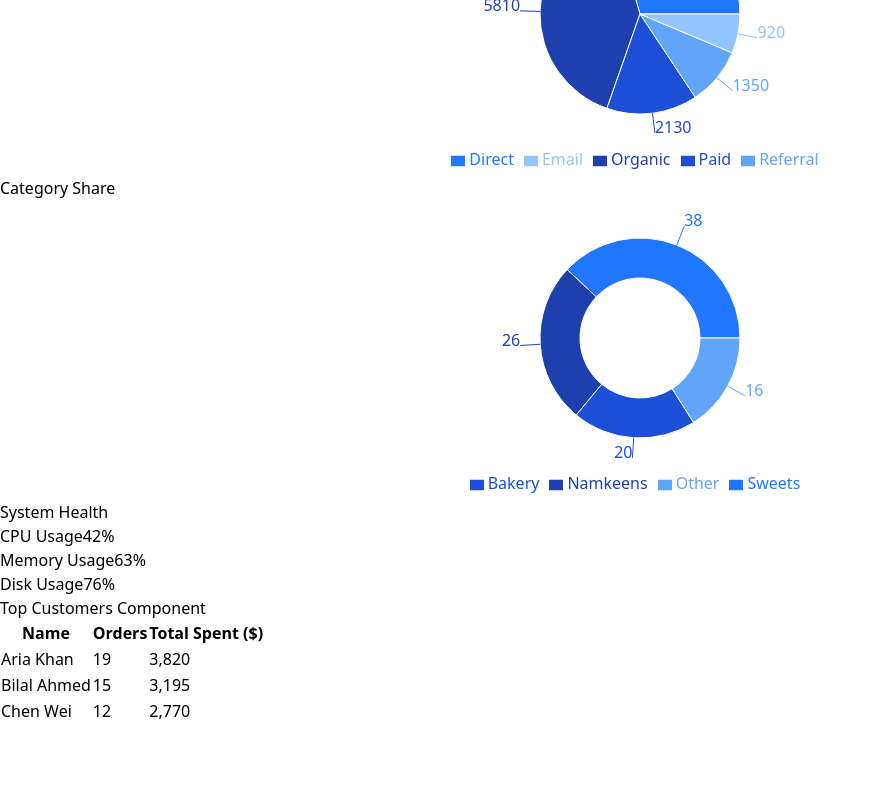
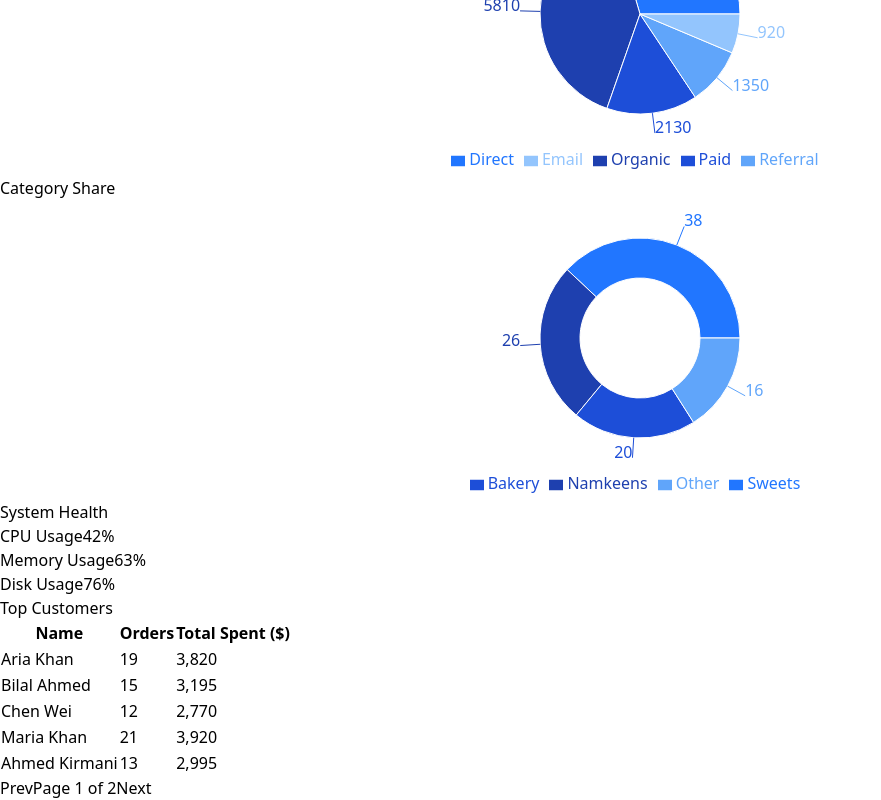
Before and after one commit to baqar-abbas/admin-dashboard, a React (Vite) app: page / in a window 1280 px wide. Shown: the part 914-1714 px from the top of the page, without its empty margins (0-881 px from the left). Before the commit the page ends 1638 px from the top, so only its background shows below. Built offline with nearby package versions, Linux system fonts and the light colour scheme; data requests are answered from the project's data file.

Commit message:
Add pagination logic in the Top customers data

```diff
--- a/db.json
+++ b/db.json
@@ -40,7 +40,14 @@
   "topCustomers": [
     { "id": 1, "name": "Aria Khan", "orders": 19, "spend": 3820 },
     { "id": 2, "name": "Bilal Ahmed", "orders": 15, "spend": 3195 },
-    { "id": 3, "name": "Chen Wei", "orders": 12, "spend": 2770 }
+    { "id": 3, "name": "Chen Wei", "orders": 12, "spend": 2770 },
+    { "id": 4, "name": "Maria Khan", "orders": 21, "spend": 3920 },
+    { "id": 5, "name": "Ahmed Kirmani", "orders": 13, "spend": 2995 },
+    { "id": 6, "name": "Wei Cheng", "orders": 12, "spend": 2770 },
+    { "id": 7, "name": "Superia Johnson", "orders": 19, "spend": 3820 },
+    { "id": 8, "name": "Waleed Khan", "orders": 15, "spend": 3195 },
+    { "id": 9, "name": "Sara Ali", "orders": 12, "spend": 2770 },
+    { "id": 10, "name": "Junaid Saleem", "orders": 15, "spend": 3195 }
   ],
   "orders": [
     {
--- a/src/components/TopCustomers.jsx
+++ b/src/components/TopCustomers.jsx
@@ -5,6 +5,8 @@ const TopCustomers = () => {
   const [customers, setCustomers] = useState([]);
   const [loading, setLoading] = useState(true);
   const [error, setError] = useState(null);
+  const [currentPage, setCurrentPage] = useState(1);
+  const pageSize = 5;
 
   useEffect(() => {
     const fetchCustomers = async () => {
@@ -45,10 +47,15 @@ const TopCustomers = () => {
       </div>
     );
   }
+
+  // Pagination logic
+  const totalPages = Math.ceil(customers.length / pageSize);
+  const startIndex = (currentPage - 1) * pageSize;
+  const currentCustomers = customers.slice(startIndex, startIndex + pageSize);
   return (
     <div className="bg-white p-6 rounded-2xl shadow-md">
       <h2 className="text-lg font-semibold text-gray-800 mb-4">
-        Top Customers Component
+        Top Customers
       </h2>
       <div className="overflow-x-auto">
         <table className="min-w-full border-collapse">
@@ -60,7 +67,7 @@ const TopCustomers = () => {
             </tr>
           </thead>
           <tbody>
-            {customers.map((customer) => (
+            {currentCustomers.map((customer) => (
               <tr
                 key={customer.id}
                 className="border-t hover:bg-gray-50 transition"
@@ -75,6 +82,26 @@ const TopCustomers = () => {
           </tbody>
         </table>
       </div>
+      {/* Pagination Controls */}
+      <div className="flex justify-end items-center gap-2 mt-4">
+        <button
+          className="px-3 py-1 bg-gray-200 rounded-lg text-sm disabled:opacity-50"
+          onClick={() => setCurrentPage((prev) => prev - 1)}
+          disabled={currentPage === 1}
+        >
+          Prev
+        </button>
+        <span className="text-sm text-gray-700">
+          Page {currentPage} of {totalPages}
+        </span>
+        <button
+          className="px-3 py-1 bg-gray-200 rounded-lg text-sm disabled:opacity-50"
+          onClick={() => setCurrentPage((prev) => prev + 1)}
+          disabled={currentPage === totalPages}
+        >
+          Next
+        </button>
+      </div>
     </div>
   );
 };
```
